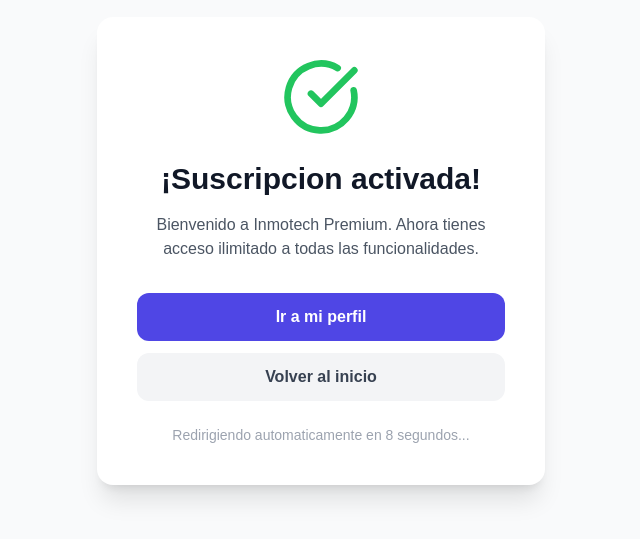
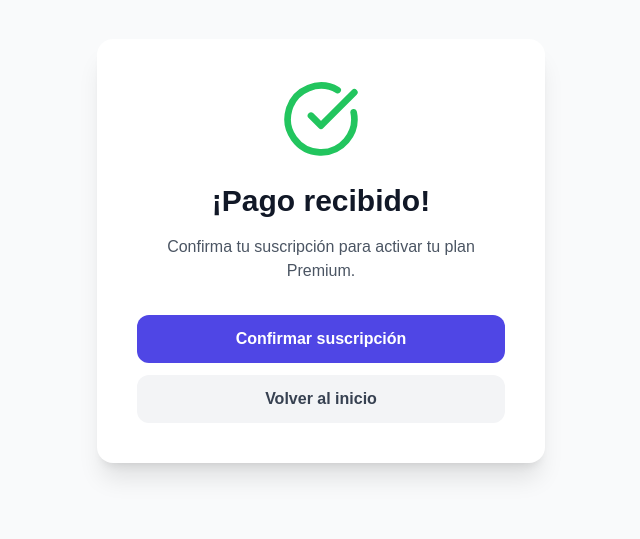
Before and after one commit to Ryuu-no-Mi/Inmotech-Frontend-, a React (Vite) app: page /suscripcion-exito in a window 1280 px wide. Shown: the part 149-688 px from the top of the page, without its empty margins (319-959 px from the left). Built offline with nearby package versions, Linux system fonts and the light colour scheme.

Commit message:
fix: Stripe Payment Link flow + confirmar Premium manual en pagina de exito

```diff
--- a/src/components/StripeCheckoutButton.jsx
+++ b/src/components/StripeCheckoutButton.jsx
@@ -1,23 +1,13 @@
 import { useState } from "react";
-import { api } from "../api";
+
+const STRIPE_PAYMENT_LINK = "https://buy.stripe.com/test_dRmfZh2Da9Wd7Ik7PndIA00";
 
 export default function StripeCheckoutButton({ onSuccess, onCancel }) {
     const [loading, setLoading] = useState(false);
 
-    const handleCheckout = async () => {
+    const handleCheckout = () => {
         setLoading(true);
-        try {
-            const token = localStorage.getItem("token");
-            const res = await api.post("/stripe/create-checkout-session", {}, {
-                headers: { Authorization: `Bearer ${token}` }
-            });
-            const clientSecret = res.data.clientSecret;
-            window.location.href = `https://checkout.stripe.com/pay/${clientSecret}`;
-        } catch (err) {
-            console.error("Error creando sesion de pago:", err);
-            alert("Error al iniciar el pago. Intentalo de nuevo.");
-            setLoading(false);
-        }
+        window.location.href = STRIPE_PAYMENT_LINK;
     };
 
     return (
--- a/src/pages/SuscripcionExito.jsx
+++ b/src/pages/SuscripcionExito.jsx
@@ -1,34 +1,67 @@
-import { useEffect } from "react";
+import { useState } from "react";
 import { useNavigate, Link } from "react-router-dom";
 import { CheckCircle } from "lucide-react";
+import { api } from "../api";
 
 export default function SuscripcionExito() {
     const navigate = useNavigate();
+    const [loading, setLoading] = useState(false);
+    const [confirmed, setConfirmed] = useState(false);
 
-    useEffect(() => {
-        const timer = setTimeout(() => {
-            navigate("/planes");
-        }, 8000);
-        return () => clearTimeout(timer);
-    }, [navigate]);
+    const handleConfirmar = async () => {
+        setLoading(true);
+        try {
+            const token = localStorage.getItem("token");
+            await api.post("/subscription/confirmar-premium", {}, {
+                headers: { Authorization: `Bearer ${token}` }
+            });
+            setConfirmed(true);
+        } catch (err) {
+            alert("Error al confirmar la suscripción. Intenta de nuevo.");
+            setLoading(false);
+        }
+    };
+
+    if (confirmed) {
+        return (
+            <div className="min-h-screen flex items-center justify-center bg-gray-50">
+                <div className="bg-white rounded-2xl shadow-xl p-10 max-w-md w-full text-center">
+                    <CheckCircle className="w-20 h-20 text-green-500 mx-auto mb-6" />
+                    <h1 className="text-3xl font-bold text-gray-900 mb-4">
+                        ¡Premium activado!
+                    </h1>
+                    <p className="text-gray-600 mb-8">
+                        Bienvenido a Inmotech Premium. Ahora tienes acceso ilimitado a todas las funcionalidades.
+                    </p>
+                    <Link
+                        to="/usuario"
+                        className="block w-full bg-indigo-600 text-white py-3 rounded-xl font-semibold hover:bg-indigo-700 transition"
+                    >
+                        Ir a mi perfil
+                    </Link>
+                </div>
+            </div>
+        );
+    }
 
     return (
         <div className="min-h-screen flex items-center justify-center bg-gray-50">
             <div className="bg-white rounded-2xl shadow-xl p-10 max-w-md w-full text-center">
                 <CheckCircle className="w-20 h-20 text-green-500 mx-auto mb-6" />
                 <h1 className="text-3xl font-bold text-gray-900 mb-4">
-                    ¡Suscripcion activada!
+                    ¡Pago recibido!
                 </h1>
                 <p className="text-gray-600 mb-8">
-                    Bienvenido a Inmotech Premium. Ahora tienes acceso ilimitado a todas las funcionalidades.
+                    Confirma tu suscripción para activar tu plan Premium.
                 </p>
                 <div className="space-y-3">
-                    <Link
-                        to="/usuario"
-                        className="block w-full bg-indigo-600 text-white py-3 rounded-xl font-semibold hover:bg-indigo-700 transition"
+                    <button
+                        onClick={handleConfirmar}
+                        disabled={loading}
+                        className="w-full bg-indigo-600 text-white py-3 rounded-xl font-semibold hover:bg-indigo-700 transition disabled:opacity-50"
                     >
-                        Ir a mi perfil
-                    </Link>
+                        {loading ? "Confirmando..." : "Confirmar suscripción"}
+                    </button>
                     <Link
                         to="/"
                         className="block w-full bg-gray-100 text-gray-700 py-3 rounded-xl font-semibold hover:bg-gray-200 transition"
@@ -36,9 +69,6 @@ export default function SuscripcionExito() {
                         Volver al inicio
                     </Link>
                 </div>
-                <p className="text-sm text-gray-400 mt-6">
-                    Redirigiendo automaticamente en 8 segundos...
-                </p>
             </div>
         </div>
     );
```
